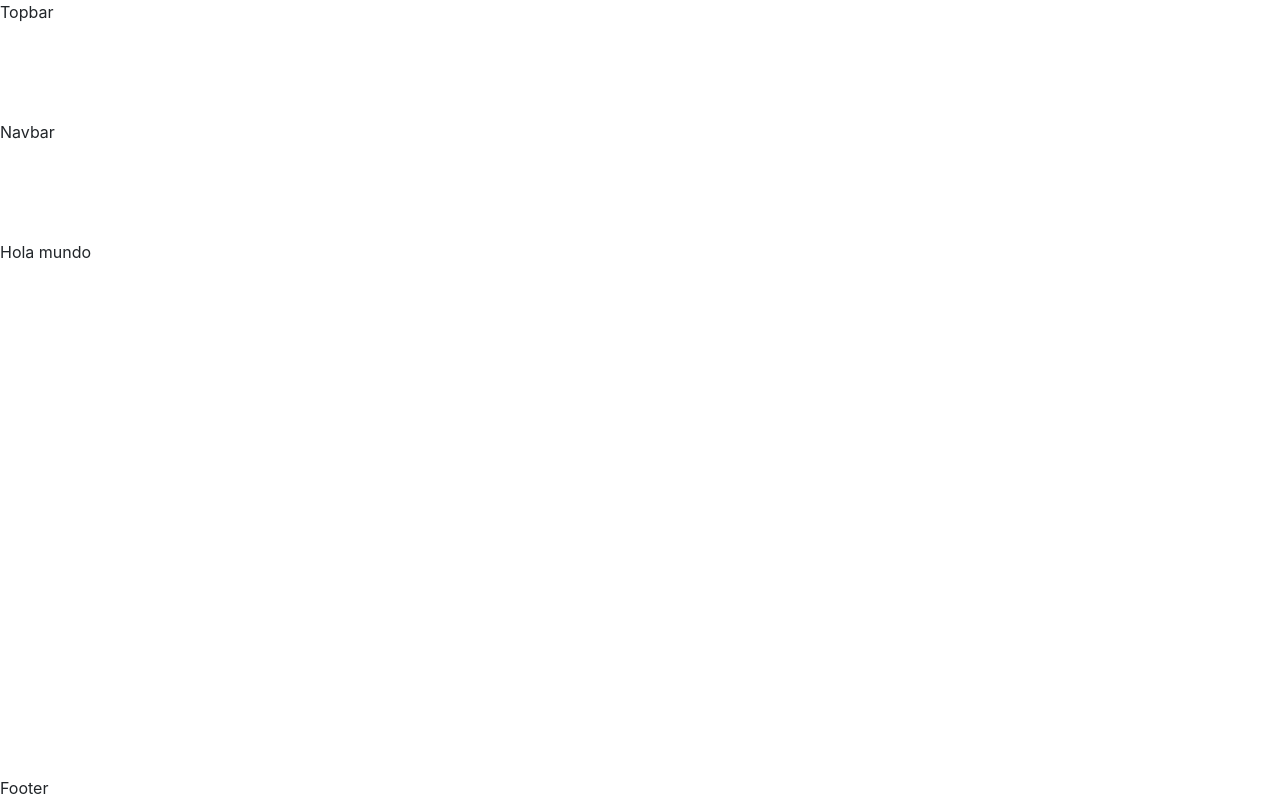
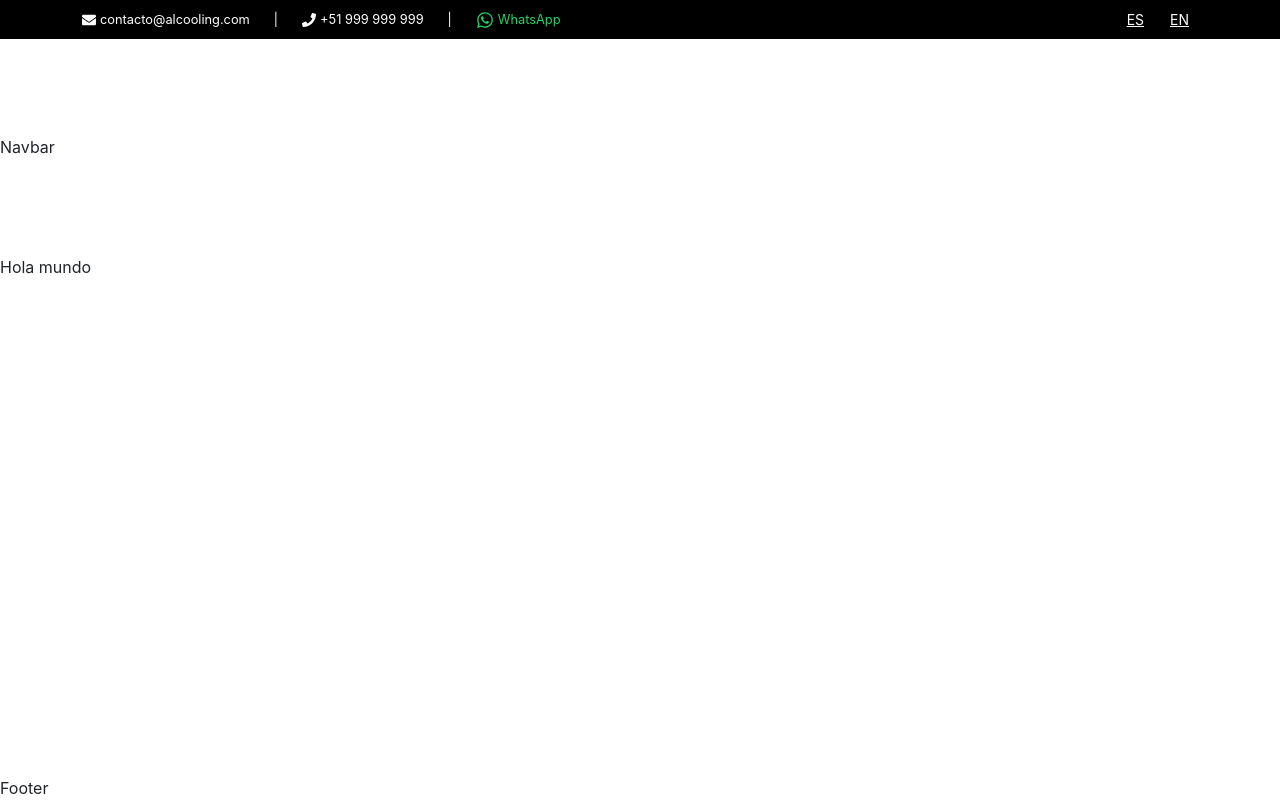
Before and after one commit to jAlejandroGM/advancedline-cooling-web, a React (Vite) app: page / in a window 1280 px wide. Built offline with nearby package versions, Linux system fonts and the light colour scheme.

Commit message:
feat: enhance Topbar with contact information and language selector

```diff
--- a/src/components/Topbar/Topbar.jsx
+++ b/src/components/Topbar/Topbar.jsx
@@ -1,7 +1,61 @@
 import React from "react";
+import { FaWhatsapp, FaEnvelope, FaPhone } from "react-icons/fa";
+import styles from "./Topbar.module.css";
 
 function Topbar() {
-  return <div>Topbar</div>;
+  return (
+    <div className="bg-black text-white py-1 d-none d-md-block">
+      <div className="container d-flex flex-column flex-md-row justify-content-between align-items-center gap-2">
+        {/* Contacto */}
+        <div
+          className={`d-flex flex-column flex-sm-row align-items-center gap-2 gap-md-4 ${styles["contact-info"]} text-center text-md-start`}
+        >
+          <span className="d-flex align-items-center gap-1">
+            <FaEnvelope color="white" size={14} />
+            <a
+              href="mailto:contacto@alcooling.com"
+              aria-label="Enviar correo a contacto@alcooling.com"
+            >
+              contacto@alcooling.com
+            </a>
+          </span>
+          |
+          <span className="d-flex align-items-center gap-1">
+            <FaPhone color="white" size={14} />
+            <a href="tel:+51999999999" aria-label="Llamar al +51 999 999 999">
+              +51&nbsp;999&nbsp;999&nbsp;999
+            </a>
+          </span>
+          |
+          <a
+            href="https://wa.me/51999999999"
+            target="_blank"
+            rel="noopener noreferrer"
+            className={`d-flex align-items-center gap-1 rounded-pill ${styles["wsp-btn"]}`}
+            aria-label="Chatea por WhatsApp"
+            title="Chatea por WhatsApp"
+          >
+            <FaWhatsapp size={18} />
+            WhatsApp
+          </a>
+        </div>
+        {/* Idiomas  */}
+        {/* Crear componente para Idiomas con Hook para detectar si la pantalla es desktop o mobile */}
+        <div className="mt-2 mt-md-0">
+          <nav aria-label="Selector de idioma">
+            <ul className="list-inline mb-0">
+              <li className="list-inline-item">
+                <button className="btn btn-link btn-sm text-white">ES</button>
+              </li>
+              <li className="list-inline-item">
+                <button className="btn btn-link btn-sm text-white">EN</button>
+              </li>
+            </ul>
+          </nav>
+        </div>
+      </div>
+    </div>
+  );
 }
 
 export default Topbar;
--- a/src/components/Topbar/Topbar.module.css
+++ b/src/components/Topbar/Topbar.module.css
@@ -0,0 +1,6 @@
+.contact-info {
+  font-size: 0.8rem;
+}
+.wsp-btn {
+  color: var(--color-whatsapp);
+}
--- a/src/styles/globals.css
+++ b/src/styles/globals.css
@@ -1,3 +1,9 @@
+:root {
+  --color-whatsapp: #25d366;
+  --color-black: #000;
+  --color-white: #fff;
+}
+
 * {
   margin: 0;
   padding: 0;
```
